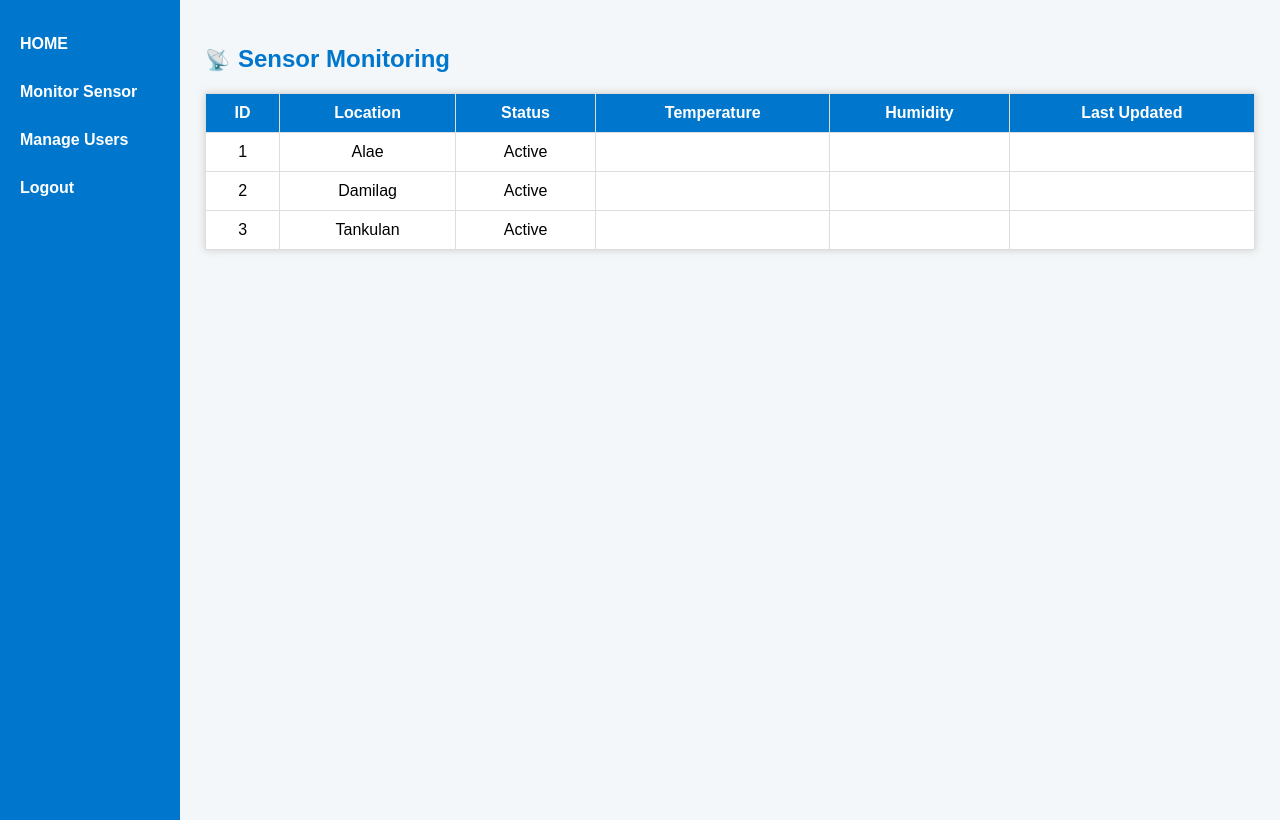
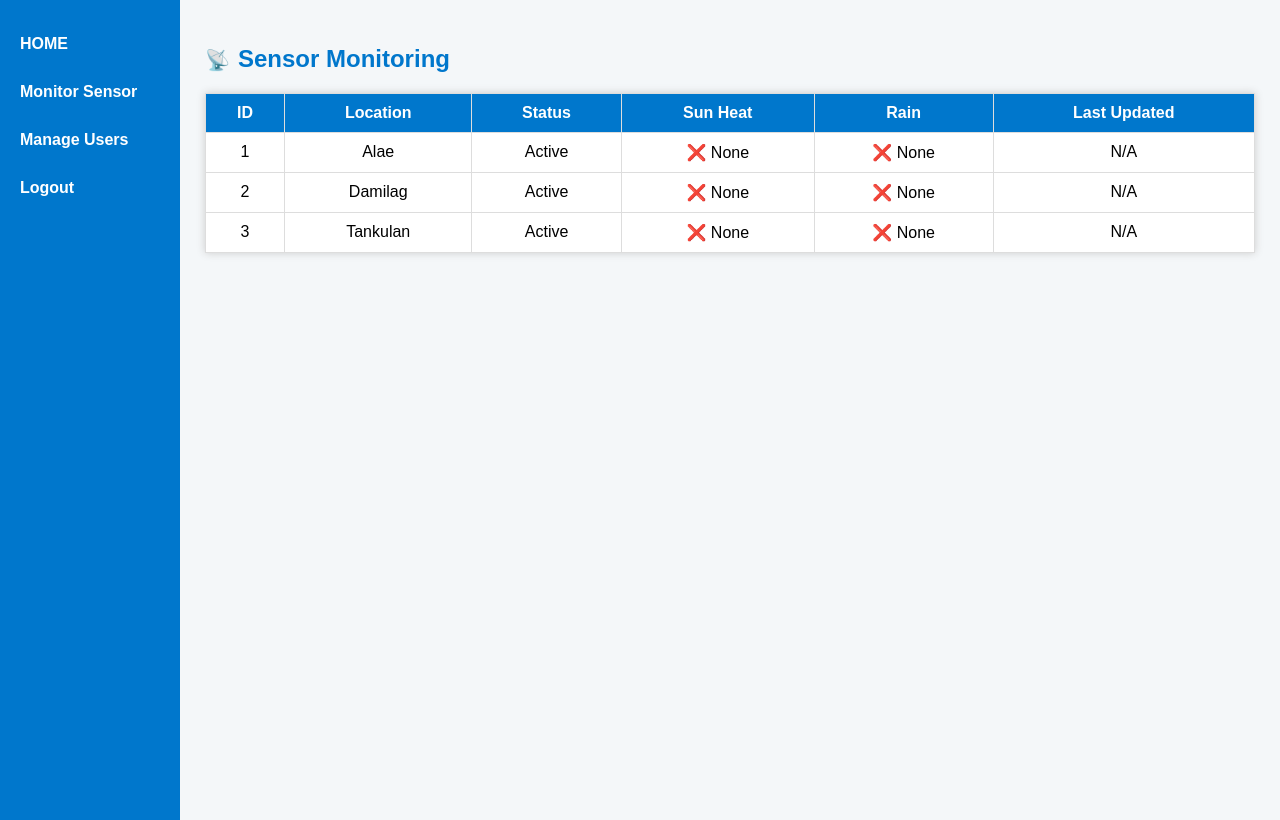
Before and after one commit to 4doyngaIt/air-ventilation-monitoring-system, a PHP site: page /app/admin/dashboard.php in a window 1280 px wide, after a click on "Monitor Sensor". Run offline with PHP 8.4, Linux system fonts and the light colour scheme; a user stored in the database is signed in; data comes from the database, SQL or seed files in the repository; data that the repository does not hold is empty.

Commit message:
Fix Monitoring Sensor Error

```diff
--- a/app/admin/dashboard.php
+++ b/app/admin/dashboard.php
@@ -219,27 +219,14 @@ margin-right:8px;
 <script>
 
 function showSection(id){
-
 let sections=document.querySelectorAll('.section');
-
-sections.forEach(s=>{
-s.style.display='none';
-});
-
+sections.forEach(s=>{ s.style.display='none'; });
 document.getElementById(id).style.display='block';
-
 }
 
 function showEditForm(id){
-
 let form=document.getElementById("edit-form-"+id);
-
-if(form.style.display==="none"){
-form.style.display="block";
-}else{
-form.style.display="none";
-}
-
+form.style.display = (form.style.display==="none") ? "block" : "none";
 }
 
 window.onload=function(){
@@ -285,7 +272,7 @@ showSection('home');
 
 </div>
 
-<!-- SENSOR -->
+<!-- SENSOR MONITOR -->
 
 <div id="sensor" class="section">
 
@@ -297,20 +284,47 @@ showSection('home');
 <th>ID</th>
 <th>Location</th>
 <th>Status</th>
-<th>Temperature</th>
-<th>Humidity</th>
+<th>Sun Heat</th>
+<th>Rain</th>
 <th>Last Updated</th>
 </tr>
 
 <?php while($sensor=$sensors_result->fetch_assoc()): ?>
 
 <tr>
+
 <td><?php echo $sensor['sensor_id']; ?></td>
+
 <td><?php echo htmlspecialchars($sensor['location']); ?></td>
-<td><?php echo $sensor['status']; ?></td>
-<td><?php echo $sensor['temperature']; ?></td>
-<td><?php echo $sensor['humidity']; ?></td>
-<td><?php echo $sensor['last_updated']; ?></td>
+
+<td><?php echo htmlspecialchars($sensor['status']); ?></td>
+
+<td>
+<?php
+if(isset($sensor['sun_heat']) && $sensor['sun_heat']=="yes"){
+echo "☀ Detected";
+}else{
+echo "❌ None";
+}
+?>
+</td>
+
+<td>
+<?php
+if(isset($sensor['rain']) && $sensor['rain']=="yes"){
+echo "🌧 Detected";
+}else{
+echo "❌ None";
+}
+?>
+</td>
+
+<td>
+<?php
+echo isset($sensor['last_updated']) ? $sensor['last_updated'] : "N/A";
+?>
+</td>
+
 </tr>
 
 <?php endwhile; ?>
```
